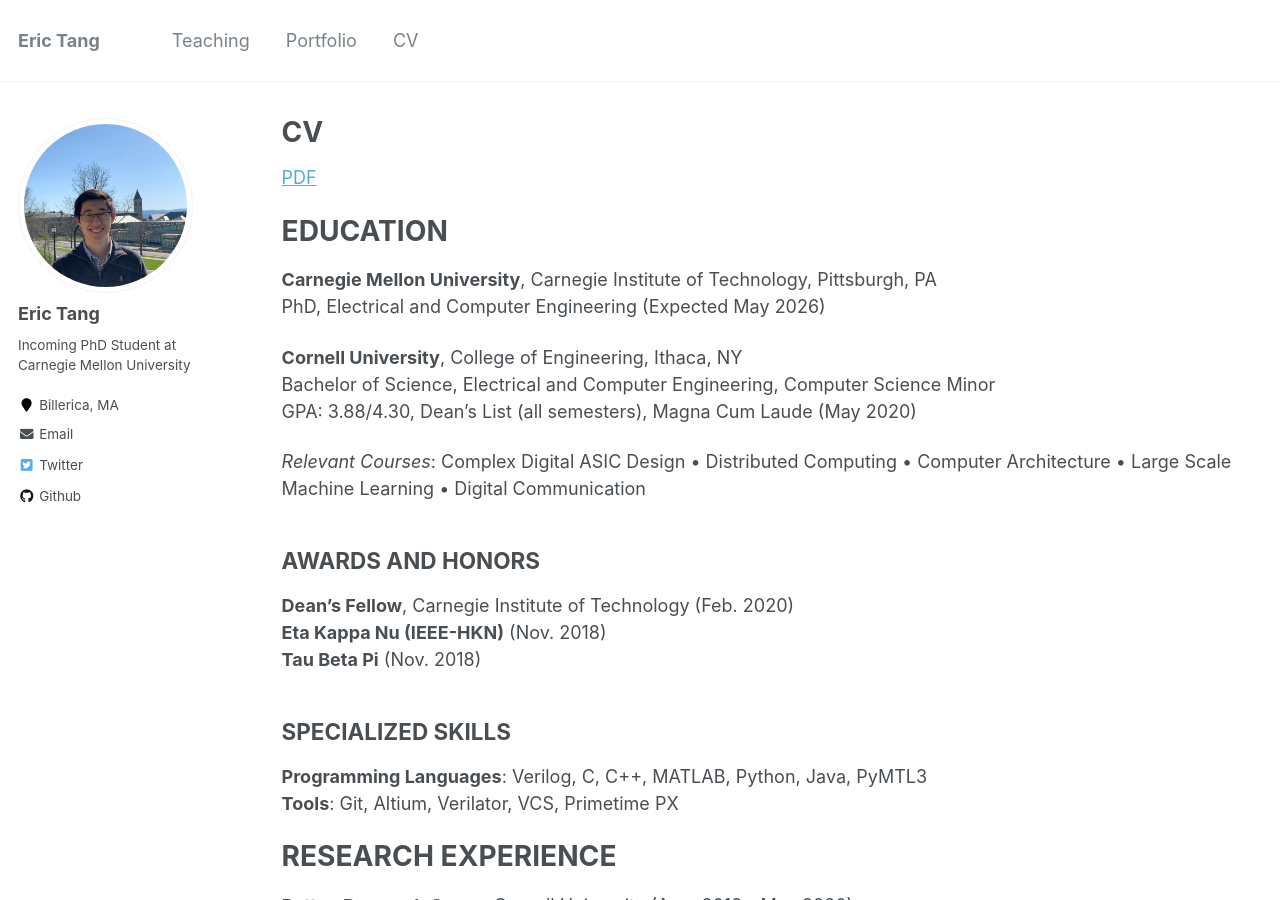
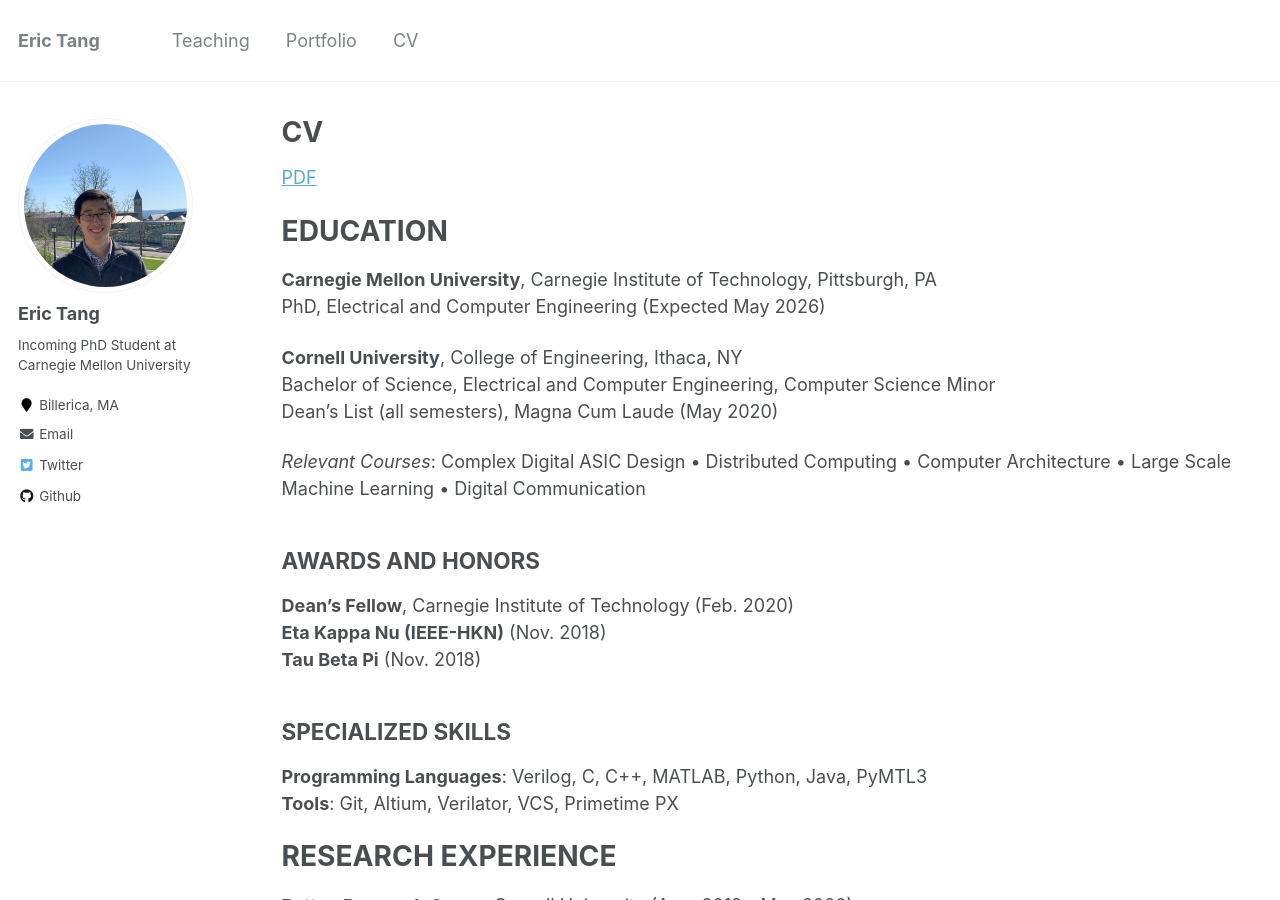
Before and after one commit to erictang25/erictang25.github.io, a Jekyll site: the page built from _pages/cv.md, in a window 1280 px wide and 900 px high. Built offline with Jekyll 4.4.1, drawn with Linux system fonts in a browser that asks for light colours.

Commit message:
updated CV

```diff
--- a/_pages/cv.md
+++ b/_pages/cv.md
@@ -18,7 +18,7 @@
 
 **Cornell University**, College of Engineering, Ithaca, NY
 Bachelor of Science, Electrical and Computer Engineering, Computer Science Minor
-GPA: 3.88/4.30, Dean's List (all semesters), Magna Cum Laude (May 2020)
+Dean's List (all semesters), Magna Cum Laude (May 2020)
 
 *Relevant Courses*: Complex Digital ASIC Design • Distributed Computing • Computer Architecture • Large Scale Machine Learning • Digital Communication
 
```
Also changed, not shown: 1 other file.
